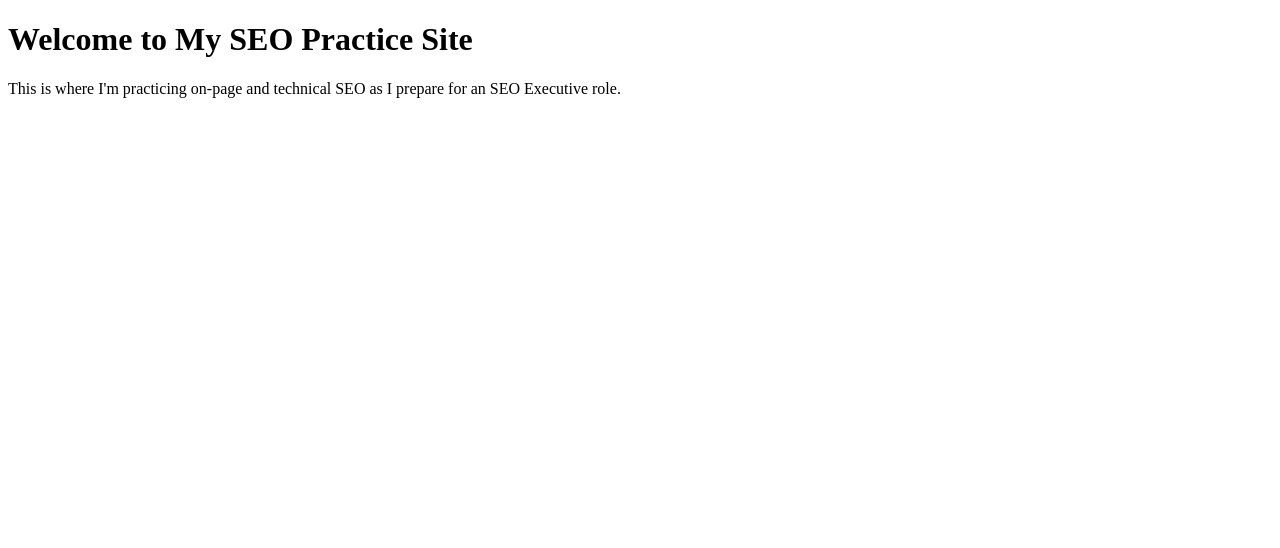
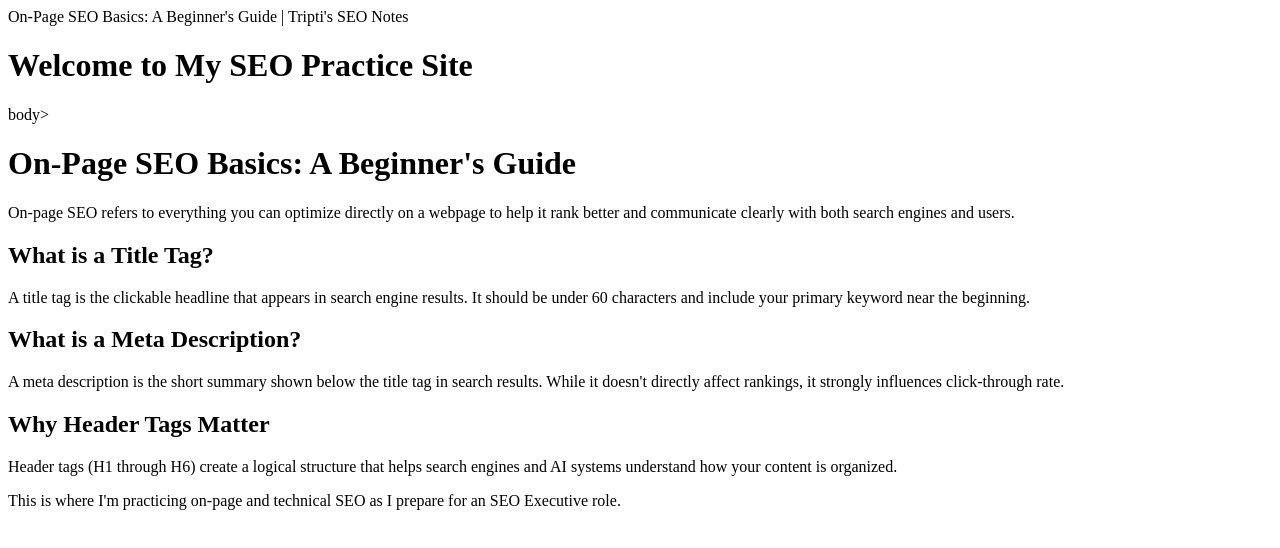
Before and after one commit to Triptiitiwaro/Triptiitiwaro.github.io, a plain HTML site: page index.html in a window 1280 px wide. Drawn offline with Linux system fonts and the light colour scheme.

Commit message:
Update index.html

```diff
--- a/index.html
+++ b/index.html
@@ -1,12 +1,26 @@
 <!DOCTYPE html>
 <html lang="en">
 <head>
+  On-Page SEO Basics: A Beginner's Guide | Tripti's SEO Notes
   <meta charset="UTF-8">
   <title>SEO Practice Site | Learning On-Page SEO</title>
   <meta name="description" content="A practice website for learning on-page and technical SEO fundamentals.">
 </head>
 <body>
   <h1>Welcome to My SEO Practice Site</h1>
+  body>
+  <h1>On-Page SEO Basics: A Beginner's Guide</h1>
+  <p>On-page SEO refers to everything you can optimize directly on a webpage to help it rank better and communicate clearly with both search engines and users.</p>
+
+  <h2>What is a Title Tag?</h2>
+  <p>A title tag is the clickable headline that appears in search engine results. It should be under 60 characters and include your primary keyword near the beginning.</p>
+
+  <h2>What is a Meta Description?</h2>
+  <p>A meta description is the short summary shown below the title tag in search results. While it doesn't directly affect rankings, it strongly influences click-through rate.</p>
+
+  <h2>Why Header Tags Matter</h2>
+  <p>Header tags (H1 through H6) create a logical structure that helps search engines and AI systems understand how your content is organized.</p>
+</body>
   <p>This is where I'm practicing on-page and technical SEO as I prepare for an SEO Executive role.</p>
 </body>
 </html>
```
